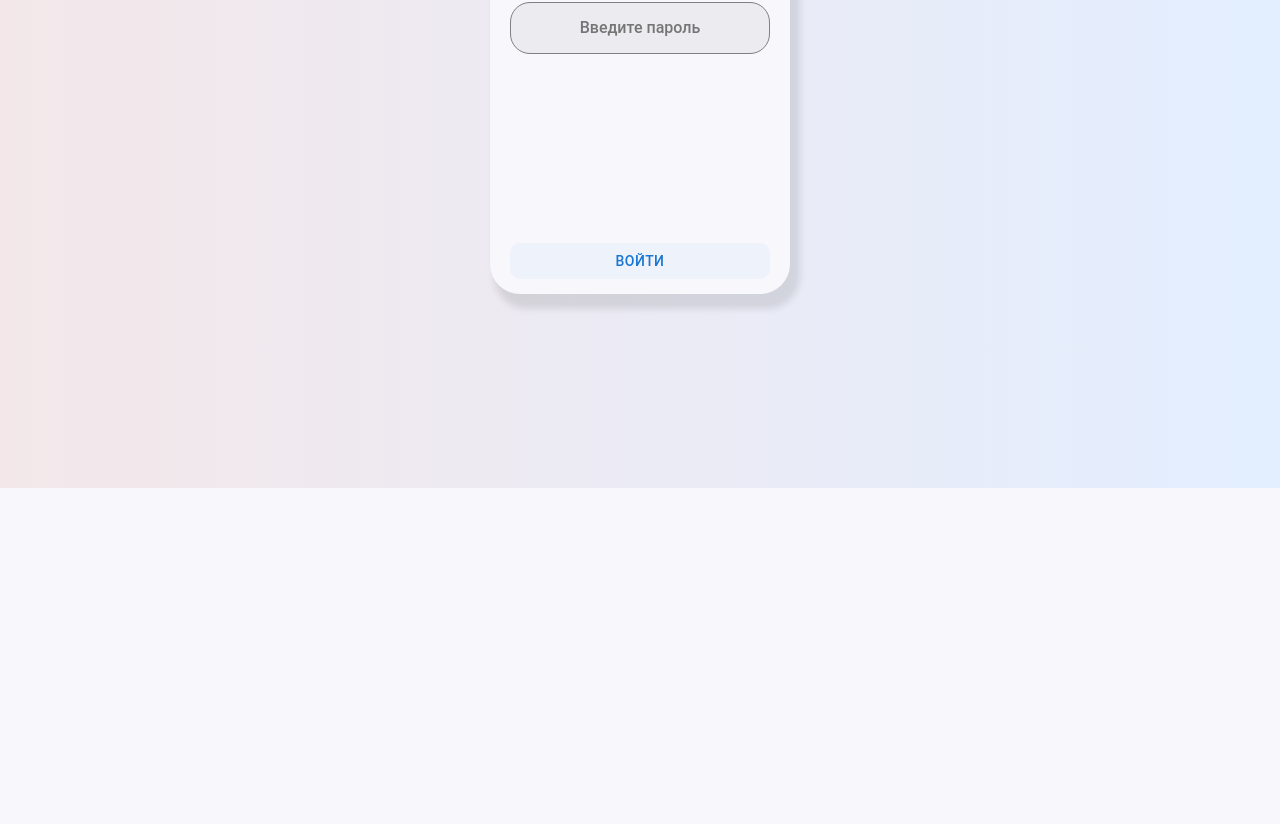
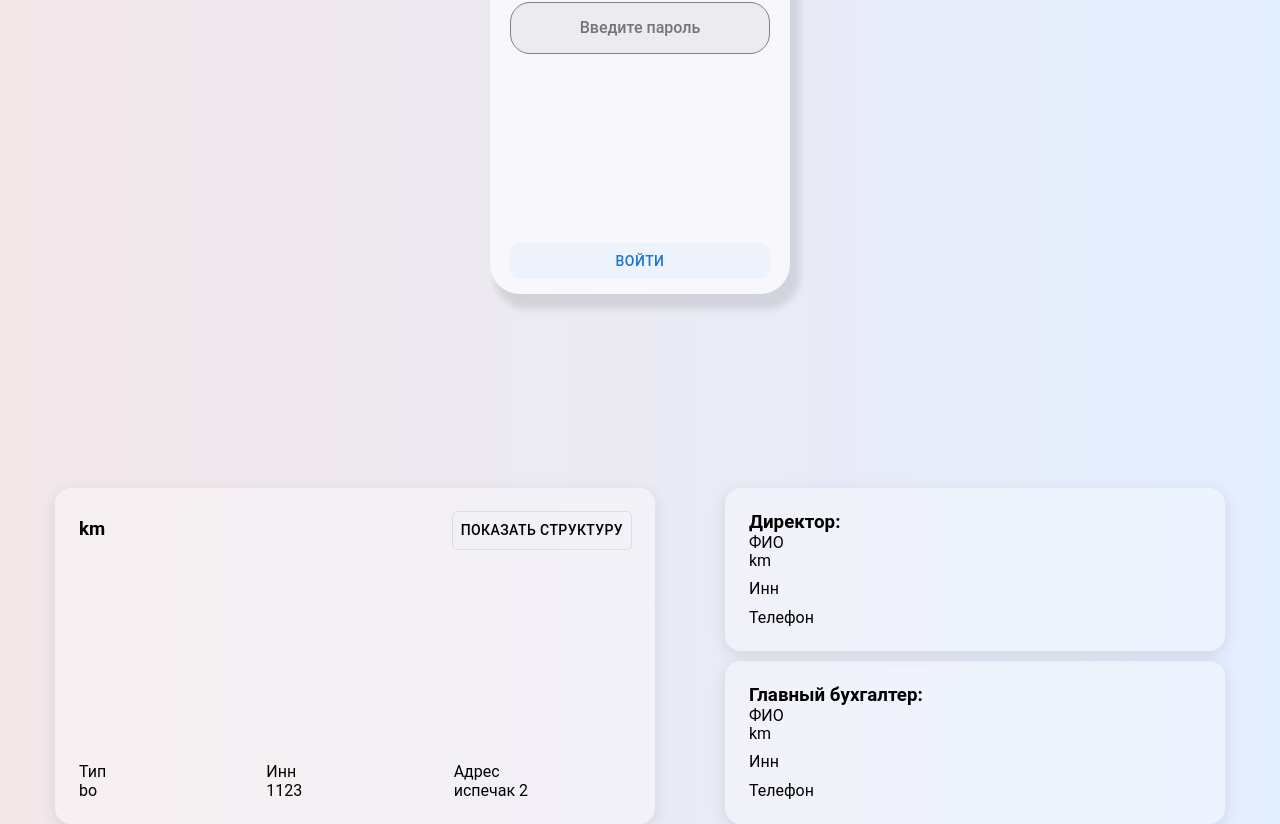
Before and after one commit to AMIRTJK/CRM, a React (Vite) app in the folder client/: page /auth/logme in a window 1280 px wide. Shown: the part 413-1237 px from the top of the page. Before the commit the page ends 901 px from the top, so only its background shows below. Built offline with nearby package versions, Linux system fonts and the light colour scheme.

Commit message:
added orgs card

```diff
--- a/client/src/App.tsx
+++ b/client/src/App.tsx
@@ -12,12 +12,15 @@ const LazyRegMe = lazy(() => import("./routes/Auth/Regme/Regme"));
 const LazyCrm = lazy(() => import("./routes/CRM/Crm"));
 const LazyCreateCRM = lazy(() => import("./routes/CRM/Create/CreateCRM"));
 const LazyShowCRM = lazy(() => import("./routes/CRM/Show/ShowCRM"));
-
+const LazyOrgcard = lazy(() => import("./routes/Orgcard/Orgcard"));
 function App() {
 	const location = useLocation();
 
 	useEffect(() => {
-		if (location.pathname === "/auth/logme") {
+		if (
+			location.pathname === "/auth/logme" ||
+			location.pathname === "/auth/regme"
+		) {
 			document.querySelector(".section-offset")?.classList.add("main-bg");
 		} else {
 			document.querySelector(".section-offset")?.classList.remove("main-bg");
@@ -42,6 +45,14 @@ function App() {
 								<Route path="/crm/create" element={<LazyCreateCRM />} />
 								<Route path="/crm/show/:id" element={<LazyShowCRM />} />
 							</Routes>
+							<LazyOrgcard
+								orgName="km"
+								orgType="bo"
+								orgInn="1123"
+								orglocation="испечак 2"
+								directorName="km"
+								headAccountantName="km"
+							/>
 						</Suspense>
 					</div>
 				</div>
--- /dev/null
+++ b/client/src/routes/Orgcard/Orgcard.css
@@ -0,0 +1,98 @@
+.orgcard__list {
+	display: flex;
+	justify-content: space-around;
+	gap: 10px;
+}
+
+/* Левая карточка */
+.orgcard__item-left {
+	display: flex;
+	flex-direction: column;
+	justify-content: space-between;
+	min-height: 200px;
+	background: rgba(255, 255, 255, 0.335);
+	border-radius: 16px;
+	box-shadow: 0 4px 16px rgba(0, 0, 0, 0.1), 0 1px 3px rgba(255, 255, 255, 0.2);
+	padding: 24px;
+	transition: transform 0.3s ease, box-shadow 0.3s ease;
+	max-width: 600px;
+	width: 100%;
+}
+
+.orgcard__item-left:hover {
+	transform: translateY(-8px);
+	box-shadow: 0 8px 24px rgba(0, 0, 0, 0.15),
+		0 4px 6px rgba(255, 255, 255, 0.25);
+}
+
+.orgcard__item-left-top {
+	display: flex;
+	align-items: center;
+	justify-content: space-between;
+}
+
+.orgcard__item-left-title {
+	font-weight: 600;
+}
+
+.show-org-structure {
+	outline: 1px solid rgba(130, 130, 130, 0.185);
+	color: #000;
+}
+
+.orgcard__item-left-bottom {
+	display: flex;
+	gap: 10px;
+}
+
+.orgcard__item-left-item {
+	width: calc((100% - 10px) * 2 / 3);
+}
+
+/* Правый контейнер */
+.orgcard__right-container {
+	display: flex;
+	flex-direction: column;
+	gap: 10px;
+}
+
+/* Правые карточки */
+.orgcard__item-right {
+	display: flex;
+	flex-direction: column;
+	min-height: 150px;
+	background: rgba(255, 255, 255, 0.335);
+	border-radius: 16px;
+	box-shadow: 0 4px 16px rgba(0, 0, 0, 0.1), 0 1px 3px rgba(255, 255, 255, 0.2);
+	padding: 24px;
+	transition: transform 0.3s ease, box-shadow 0.3s ease;
+	min-width: 500px;
+	max-width: 600px;
+}
+
+.orgcard__item-right:hover {
+	transform: translateY(-8px);
+	box-shadow: 0 8px 24px rgba(0, 0, 0, 0.15),
+		0 4px 6px rgba(255, 255, 255, 0.25);
+}
+
+.orgcard__item-right-top {
+	display: flex;
+	align-items: center;
+	justify-content: space-between;
+}
+
+.orgcard__item-right-title {
+	font-weight: 600;
+}
+
+.orgcard__item-right-bottom {
+	display: flex;
+	flex-direction: column;
+	justify-content: space-between;
+	gap: 10px;
+}
+
+.org-users-text {
+	text-align: center;
+}
--- /dev/null
+++ b/client/src/routes/Orgcard/Orgcard.tsx
@@ -0,0 +1,106 @@
+import { Button } from "@mui/material";
+import "./Orgcard.css";
+
+export interface OrgProps {
+	orgName: string;
+	orgType: string;
+	orgInn?: string;
+	orglocation?: string;
+	directorName?: string;
+	directorInn?: string;
+	directorPhone?: string;
+	headAccountantName?: string;
+	headAccountantInn?: string;
+	headAccountantPhone?: string;
+}
+
+const Orgcard: React.FC<OrgProps> = ({
+	orgName,
+	orgType,
+	orgInn,
+	orglocation,
+	directorName,
+	directorInn,
+	directorPhone,
+	headAccountantName,
+	headAccountantInn,
+	headAccountantPhone,
+}) => {
+	return (
+		<>
+			<div className="orgcard__content">
+				<ul className="orgcard__list">
+					{/* Левая карточка */}
+					<li className="orgcard__item orgcard__item-left">
+						<div className="orgcard__item-left-top">
+							<h3 className="orgcard__item-left-title">{orgName}</h3>
+							<Button className="show-org-structure">Показать структуру</Button>
+						</div>
+						<ul className="orgcard__item-left-bottom">
+							<li className="orgcard__item-left-item">
+								<p>Тип</p>
+								{orgType}
+							</li>
+							<li className="orgcard__item-left-item">
+								<p>Инн</p>
+								{orgInn}
+							</li>
+							<li className="orgcard__item-left-item">
+								<p>Адрес</p>
+								{orglocation}
+							</li>
+						</ul>
+					</li>
+
+					{/* Правые карточки (директор и бухгалтер) */}
+					<li className="orgcard__right-container">
+						<li className="orgcard__item orgcard__item-right">
+							<div className="orgcard__item-right-top">
+								<h3 className="orgcard__item-right-title">
+									<p className="org-users-text">Директор:</p>
+								</h3>
+							</div>
+							<ul className="orgcard__item-right-bottom">
+								<li className="orgcard__item-right-item">
+									<p>ФИО</p>
+									{directorName}
+								</li>
+								<li className="orgcard__item-right-item">
+									<p>Инн</p>
+									{directorInn}
+								</li>
+								<li className="orgcard__item-right-item">
+									<p>Телефон</p>
+									{directorPhone}
+								</li>
+							</ul>
+						</li>
+						<li className="orgcard__item orgcard__item-right">
+							<div className="orgcard__item-right-top">
+								<h3 className="orgcard__item-right-title">
+									<p className="org-users-text">Главный бухгалтер:</p>
+								</h3>
+							</div>
+							<ul className="orgcard__item-right-bottom">
+								<li className="orgcard__item-right-item">
+									<p>ФИО</p>
+									{headAccountantName}
+								</li>
+								<li className="orgcard__item-right-item">
+									<p>Инн</p>
+									{headAccountantInn}
+								</li>
+								<li className="orgcard__item-right-item">
+									<p>Телефон</p>
+									{headAccountantPhone}
+								</li>
+							</ul>
+						</li>
+					</li>
+				</ul>
+			</div>
+		</>
+	);
+};
+
+export default Orgcard;
```
